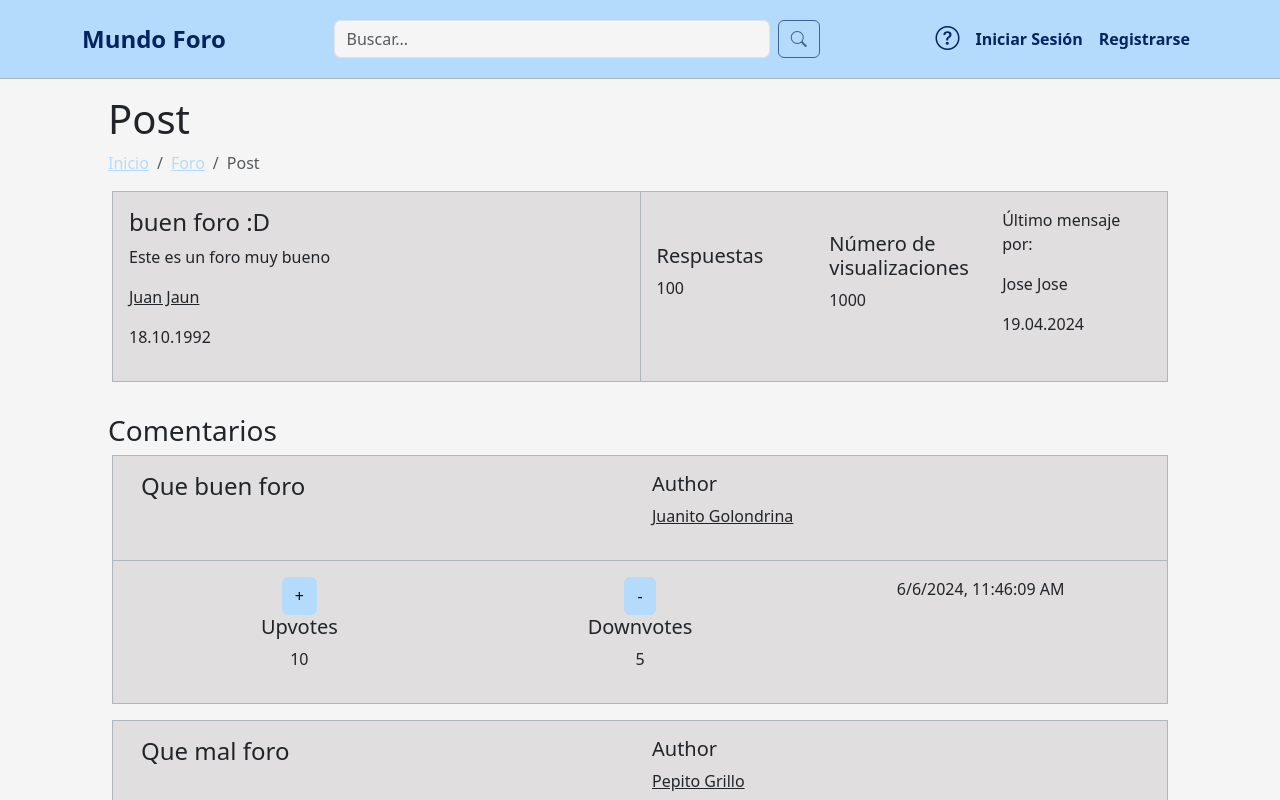
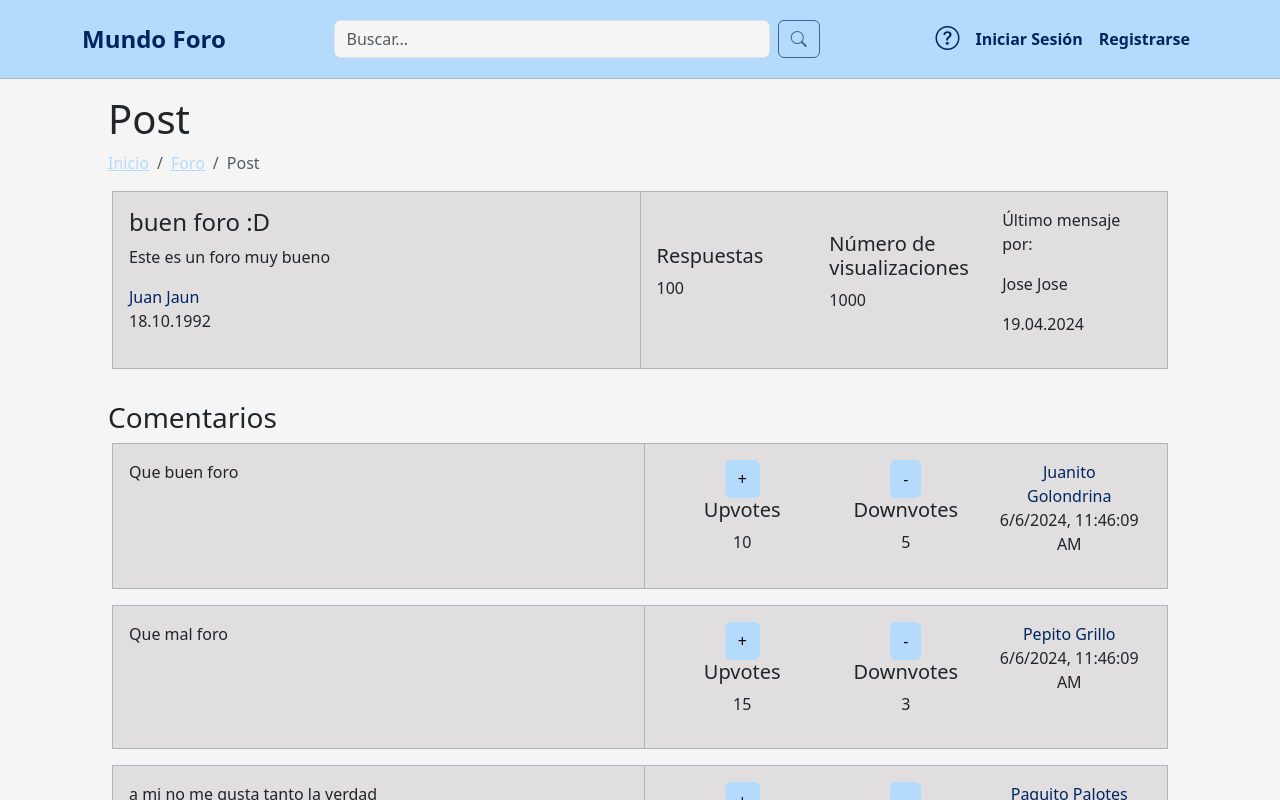
Before and after one commit to Croissanton/IU_Proyecto, a React (Create React App) app in the folder foro-mundo/: page /post in a window 1280 px wide. Shown: the top 800 px of the page. Built offline with nearby package versions, Linux system fonts and the light colour scheme.

Commit message:
mejorado comentarios

```diff
--- a/foro-mundo/src/Components/PostCard.js
+++ b/foro-mundo/src/Components/PostCard.js
@@ -29,9 +29,14 @@ const PostCard = ({
                       <p>{text}</p>
                     </Row>
                     <Row onClick={(e) => e.stopPropagation()}>
-                      <NavLink to={`/profile/id`} style={{ color: "inherit" }}>
-                        <p>{author}</p>
-                      </NavLink>
+                      <Col>
+                        <NavLink
+                          className="custom-text-link"
+                          to={`/profile/id`}
+                        >
+                          <span>{author}</span>
+                        </NavLink>
+                      </Col>
                     </Row>
                     <Row>
                       <p>{date}</p>
--- a/foro-mundo/src/Components/PostComment.js
+++ b/foro-mundo/src/Components/PostComment.js
@@ -2,36 +2,42 @@ import React, { useState } from "react";
 import { Container, Row, Col, Button } from "react-bootstrap";
 import { NavLink } from "react-router-dom";
 
-const PostComment = ({ title, author, initialUpvotes, initialDownvotes, date }) => {
+const PostComment = ({
+  title,
+  author,
+  initialUpvotes,
+  initialDownvotes,
+  date,
+}) => {
   const [upvotes, setUpvotes] = useState(initialUpvotes);
   const [downvotes, setDownvotes] = useState(initialDownvotes);
   const [userVote, setUserVote] = useState(null);
 
   const handleUpvote = () => {
-    if (userVote === 'upvote') {
+    if (userVote === "upvote") {
       setUpvotes(upvotes - 1);
       setUserVote(null);
-    } else if (userVote === 'downvote') {
+    } else if (userVote === "downvote") {
       setDownvotes(downvotes - 1);
       setUpvotes(upvotes + 1);
-      setUserVote('upvote');
+      setUserVote("upvote");
     } else {
       setUpvotes(upvotes + 1);
-      setUserVote('upvote');
+      setUserVote("upvote");
     }
   };
 
   const handleDownvote = () => {
-    if (userVote === 'downvote') {
+    if (userVote === "downvote") {
       setDownvotes(downvotes - 1);
       setUserVote(null);
-    } else if (userVote === 'upvote') {
+    } else if (userVote === "upvote") {
       setUpvotes(upvotes - 1);
       setDownvotes(downvotes + 1);
-      setUserVote('downvote');
+      setUserVote("downvote");
     } else {
       setDownvotes(downvotes + 1);
-      setUserVote('downvote');
+      setUserVote("downvote");
     }
   };
 
@@ -39,22 +45,22 @@ const PostComment = ({ title, author, initialUpvotes, initialDownvotes, date })
     <Row className="gy-3">
       <Col className="p-3 m-auto">
         <Container className="border border-dark-subtle bg-light">
-          <Row className="border-bottom border-dark-subtle p-3">
+          <Row>
+            <Col className="border-end border-dark-subtle p-3">
+              <Row>
                 <Col>
-              <h4>{title}</h4>
+                  <Row>
+                    <p>{title}</p>
+                  </Row>
+                </Col>
+              </Row>
             </Col>
             <Col>
-              <h5>Author</h5>
-              <NavLink to={`/profile/id`} style={{ color: "inherit" }}>
-                <p>{author}</p>
-              </NavLink>
-            </Col>
-          </Row>
               <Row className="p-3">
                 <Col className="text-center">
                   <Button
                     onClick={handleUpvote}
-                variant={userVote === 'upvote' ? "success" : "primary"}
+                    variant={userVote === "upvote" ? "success" : "primary"}
                   >
                     +
                   </Button>
@@ -64,7 +70,7 @@ const PostComment = ({ title, author, initialUpvotes, initialDownvotes, date })
                 <Col className="text-center">
                   <Button
                     onClick={handleDownvote}
-                variant={userVote === 'downvote' ? "danger" : "primary"}
+                    variant={userVote === "downvote" ? "danger" : "primary"}
                   >
                     -
                   </Button>
@@ -72,7 +78,18 @@ const PostComment = ({ title, author, initialUpvotes, initialDownvotes, date })
                   <p>{downvotes}</p>
                 </Col>
                 <Col className="text-center">
+                  <Row>
+                    <Col>
+                      <NavLink className="custom-text-link" to={`/profile/id`}>
+                        <span>{author}</span>
+                      </NavLink>
+                    </Col>
+                  </Row>
+                  <Row>
                     <p>{new Date(date).toLocaleString()}</p>
+                  </Row>
+                </Col>
+              </Row>
             </Col>
           </Row>
         </Container>
--- a/foro-mundo/src/scss/custom.scss
+++ b/foro-mundo/src/scss/custom.scss
@@ -71,6 +71,23 @@ body, html {
     }
   }
 
+.custom-text-link {
+    text-decoration: none;
+    color: $secondary;
+    display: inline-block;
+    padding: 0;
+    margin: 0;
+    transition: color 0.3s;
+  }
+
+.custom-text-link span {
+  margin: 0;
+  padding: 0;
+}
+
+.custom-text-link:hover {
+  color: rgba(0, 0, 0, 0.5);
+}
 @import "../../node_modules/bootstrap/scss/bootstrap";
 
 
```
Also changed, not shown: foro-mundo/src/css/custom.css, 1 other file (tests, documents, lock files or other folders). Lines whose indentation alone changed are shown as unchanged.
